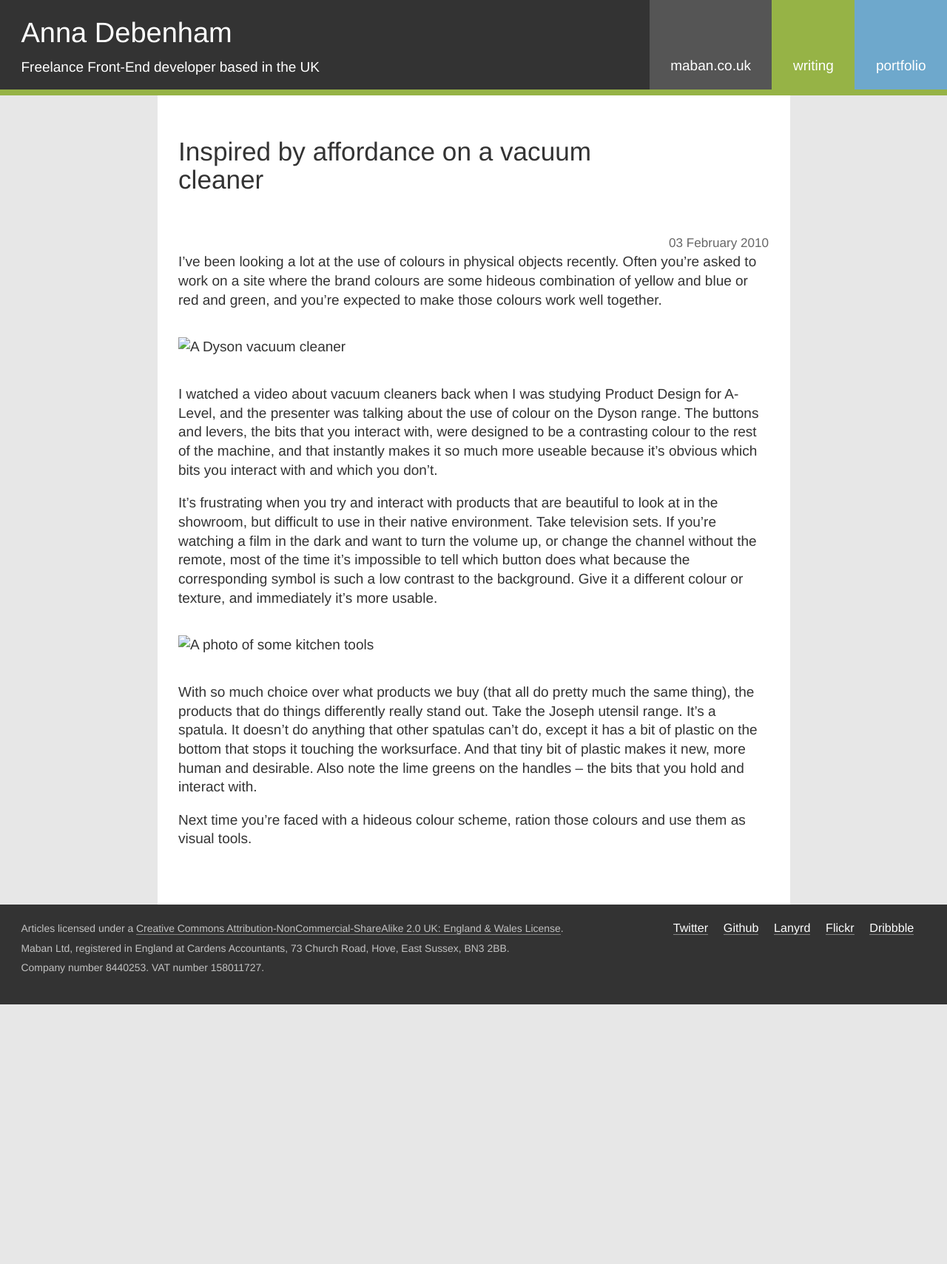
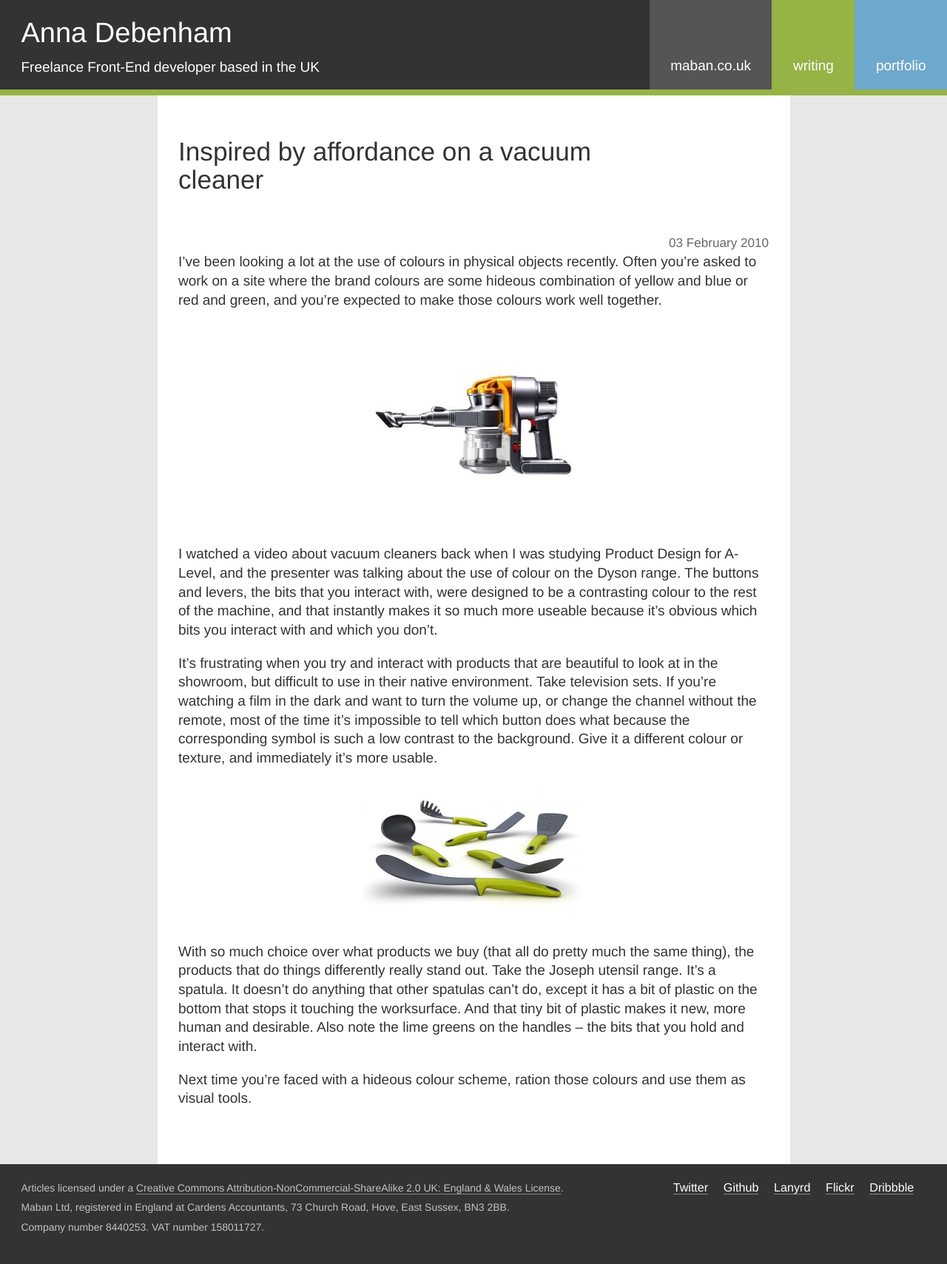
Before and after one commit to maban/maban, a Jekyll site: the page built from _posts/2010-02-03-34.html, in a window 1280 px wide. Shown: the whole page at 74% size. Built offline with Jekyll 4.4.1, drawn with Linux system fonts in a browser that asks for light colours; before the commit the page ends 1358 px from its top, so only the background shows below that.

Commit message:
Clean up post 34

```diff
--- a/_posts/2010-02-03-34.html
+++ b/_posts/2010-02-03-34.html
@@ -5,13 +5,17 @@ title: Inspired by affordance on a vacuum cleaner
 
 <p>I&#8217;ve been looking a lot at the use of colours in physical objects recently.  Often you&#8217;re asked to work on a site where the brand colours are some hideous combination of yellow and blue or red and green, and you&#8217;re expected to make those colours work well together.</p>
 
-<img class="pull" src="perch/resources/photo-dyson-vacuum.jpg" alt="A Dyson vacuum cleaner"/>
+<div class="full">
+    <img src="/image/photo-dyson-vacuum.jpg" alt="A Dyson vacuum cleaner"/>
+</div>
 
 <p>I watched a video about vacuum cleaners back when I was studying Product Design for A-Level, and the presenter was talking about the use of colour on the Dyson range.  The buttons and levers, the bits that you interact with, were designed to be a contrasting colour to the rest of the machine, and that instantly makes it so much more useable because it&#8217;s obvious which bits you interact with and which you don&#8217;t.</p>
 
 <p>It&#8217;s frustrating when you try and interact with products that are beautiful to look at in the showroom, but difficult to use in their native environment.  Take television sets.  If you&#8217;re watching a film in the dark and want to turn the volume up, or change the channel without the remote, most of the time it&#8217;s impossible to tell which button does what because the corresponding symbol is such a low contrast to the background.  Give it a different colour or texture, and immediately it&#8217;s more usable.</p>
 
-<img class="push" src="perch/resources/photo-kitchen-tools.jpg" alt="A photo of some kitchen tools" />
+<div class="full">
+    <img src="/image/photo-kitchen-tools.jpg" alt="A photo of some kitchen tools" />
+</div>
 
 <p>With so much choice over what products we buy (that all do pretty much the same thing), the products that do things differently really stand out.  Take the Joseph utensil range.  It&#8217;s a spatula.  It doesn&#8217;t do anything that other spatulas can&#8217;t do, except it has a bit of plastic on the bottom that stops it touching the worksurface.  And that tiny bit of plastic makes it new, more human and desirable.  Also note the lime greens on the handles &#8211; the bits that you hold and interact with.</p>
 
```
Also changed, not shown: image/photo-dyson-vacuum.jpg (added), image/photo-kitchen-tools.jpg (added).
